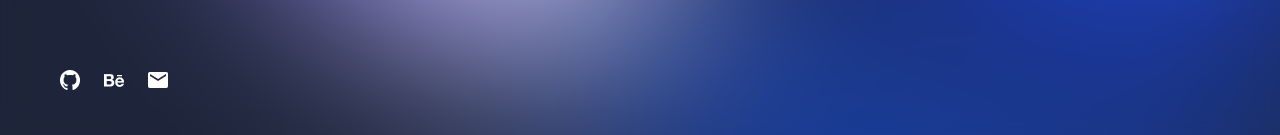
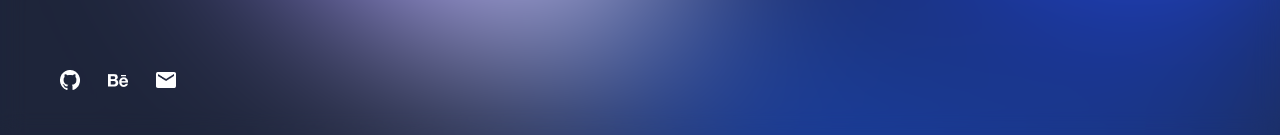
Before and after one commit to JUYOUNG0728/youngfolio, a Next.js app: page / in a window 1280 px wide. Both pictures are taken after a click on the picture 1206 px from the left and 55 px from the top of the page. Shown: the part 662-797 px from the top of the page. Built offline with nearby package versions, Linux system fonts and the light colour scheme.

Commit message:
style: 메뉴 sns 버튼 간격 조정 후 메인 페이지 최종 완성

```diff
--- a/components/Layout/Menu.tsx
+++ b/components/Layout/Menu.tsx
@@ -48,7 +48,7 @@ export default function Menu({
         </div>
       </div>
       <div
-        className="absolute bottom-12 left-[60px] flex fade-up gap-6 xl:gap-8"
+        className="absolute bottom-12 left-[60px] flex fade-up gap-7 xl:gap-8"
         style={{ animationDelay: "0.6s" }}
       >
         <Image
```
